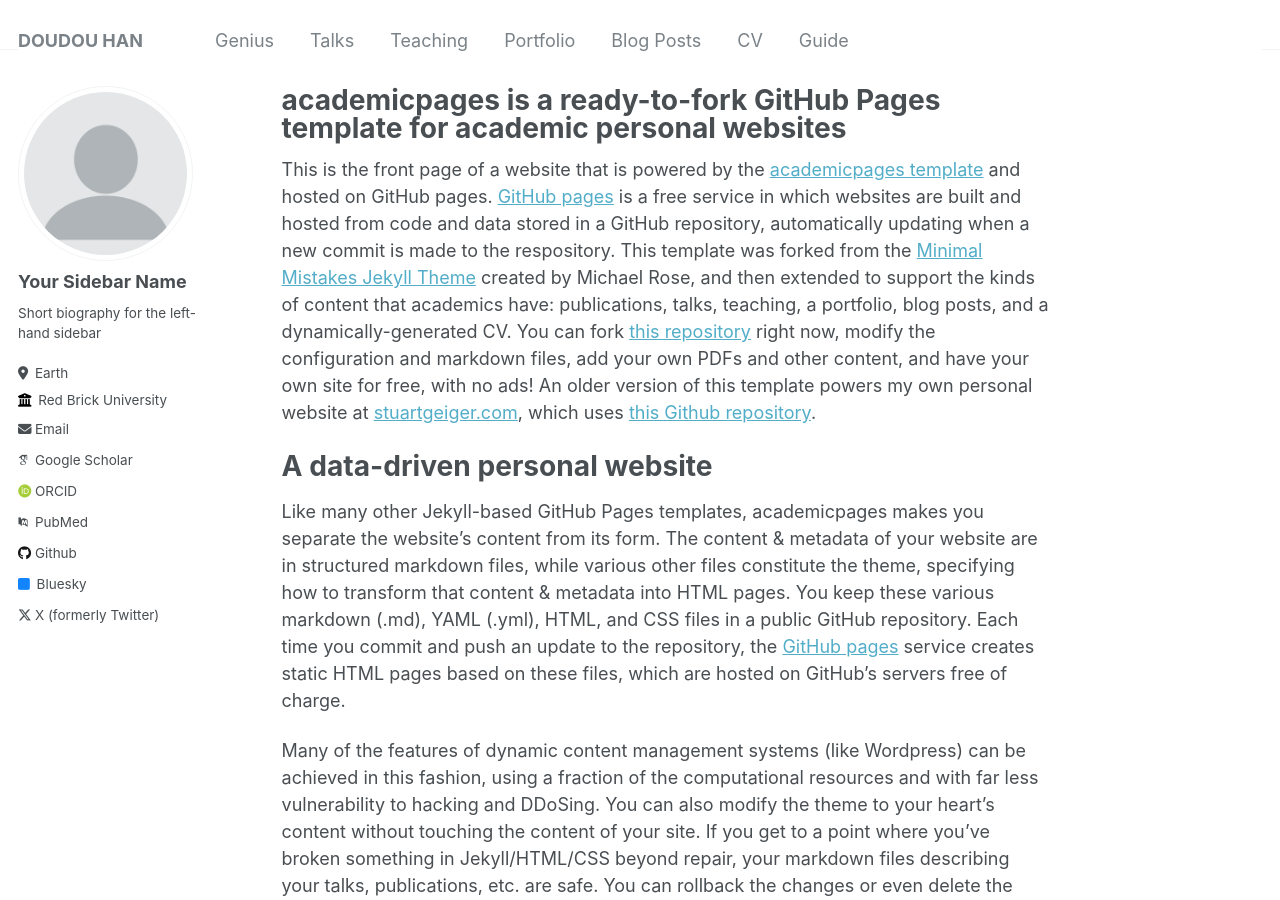
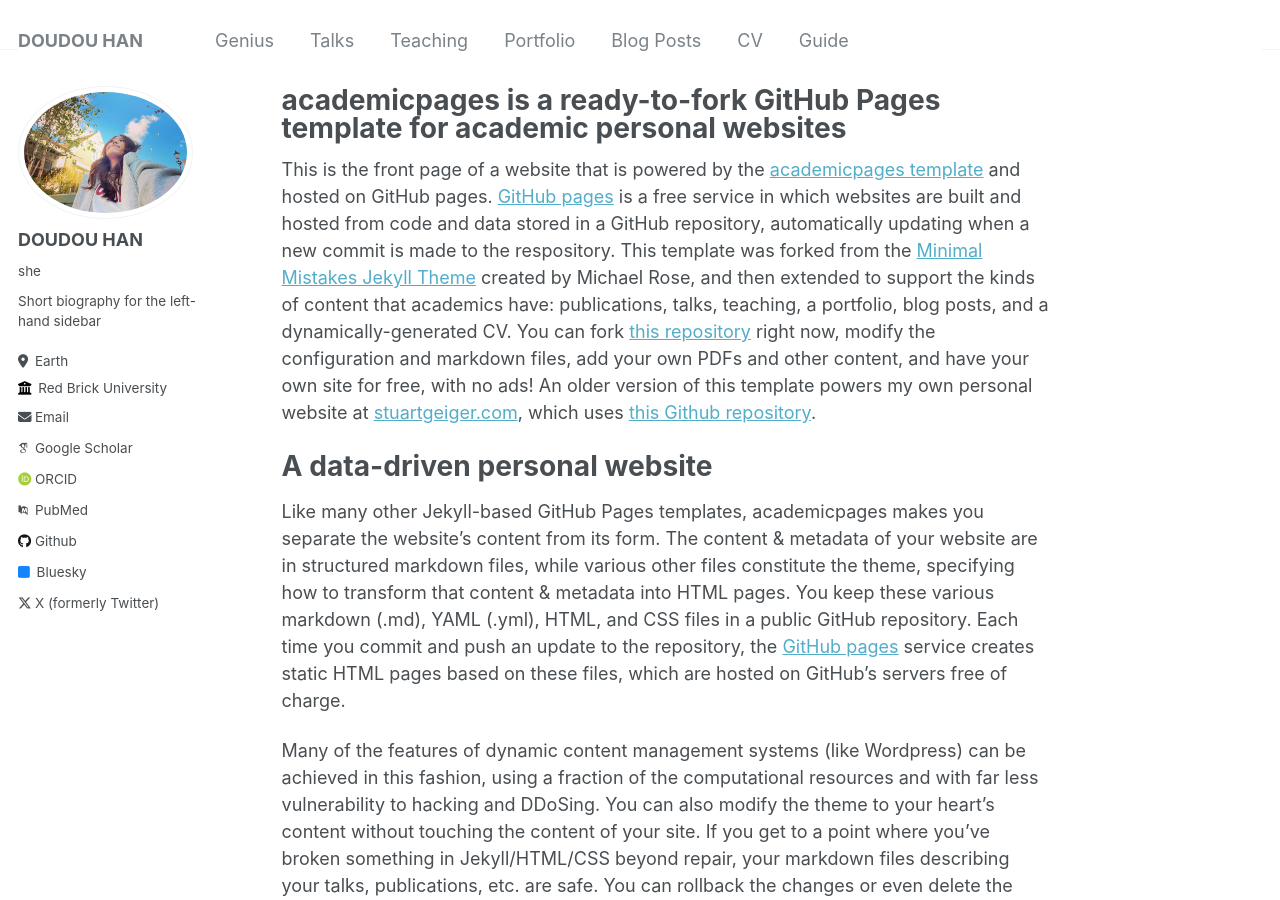
Before and after one commit to Dorie6677/dorie6677.github.io, a Jekyll site: the page built from _pages/about.md, in a window 1280 px wide and 900 px high. Built offline with Jekyll 4.4.1, drawn with Linux system fonts in a browser that asks for light colours; some web fonts are replaced.

Commit message:
Update _config.yml

```diff
--- a/_config.yml
+++ b/_config.yml
@@ -21,9 +21,9 @@ repository               : "academicpages/academicpages.github.io"
 #               Additional customization can be done by editing /_includes/author-profile.html
 author:
   # Biographic information
-  avatar           : "profile.png"
-  name             : "Your Sidebar Name"
-  pronouns         : # example: "she/her"
+  avatar           : "0707.jpg"
+  name             : "DOUDOU HAN"
+  pronouns         :  "she"
   bio              : "Short biography for the left-hand sidebar"
   location         : "Earth"
   employer         : "Red Brick University"
```
